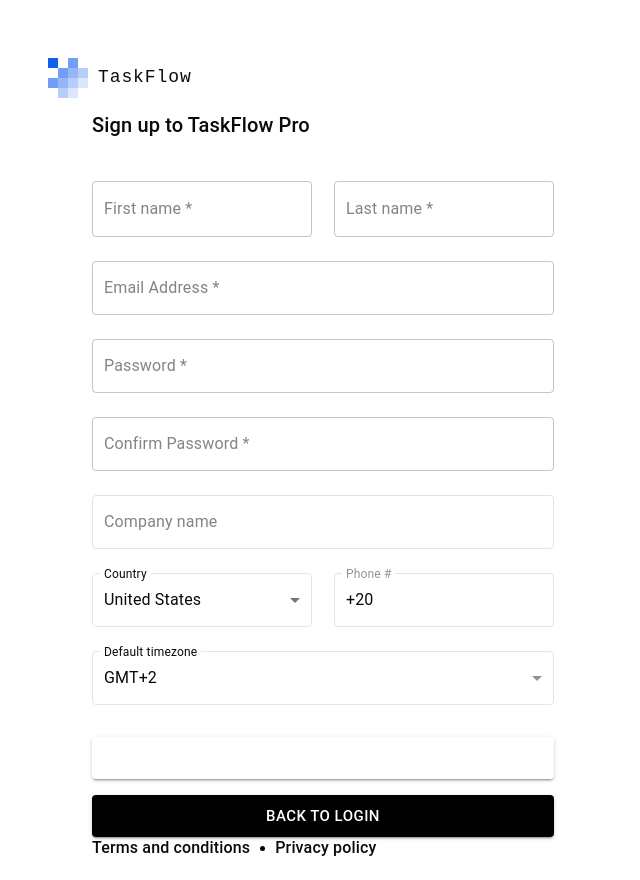
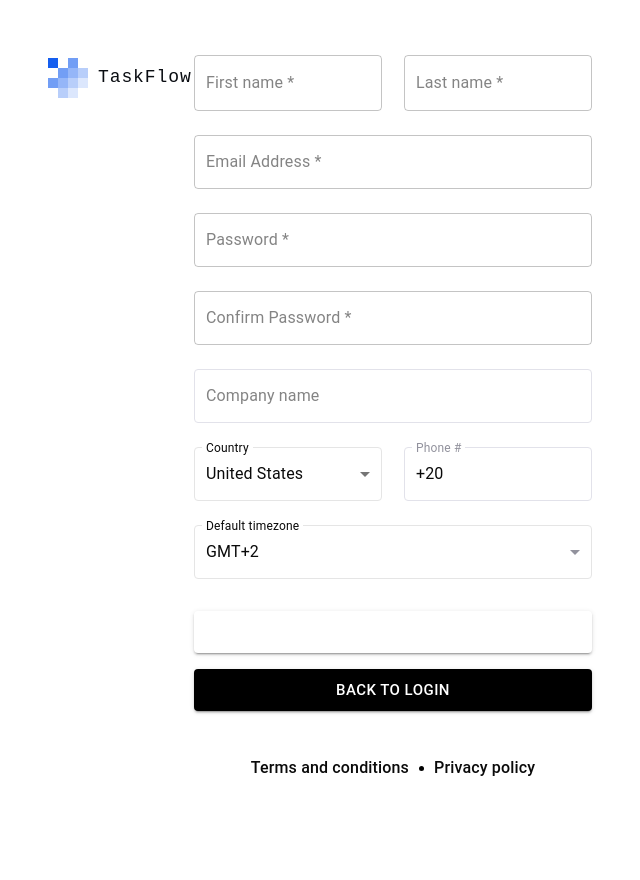
Before and after one commit to ahmedhass349/Task_Flow, a React app: page /signup in a window 1280 px wide. Shown: the whole page, without its empty margins (7-647 px from the left). After the commit the page ends 800 px from the top, so only its background shows below. Built offline with nearby package versions, Linux system fonts and the light colour scheme; the HTML template or start-up script is replaced by a standard one.

Commit message:
centered the sign up section

```diff
--- a/ReactApp/pages/Login.tsx
+++ b/ReactApp/pages/Login.tsx
@@ -81,10 +81,6 @@ export default function Login() {
 
         {/* Form */}
         <div className="flex-1 flex flex-col justify-center px-8 mx-auto w-full max-w-[460px] mt-[-200px]">
-          <div className="w-[345px]">
-          <h1 className="font-medium text-[20px] leading-[1.6] text-foreground tracking-[0.15px] mb-[48px] text-center">
-            Sign in
-          </h1>
 
           {/* Server error banner */}
           {authError && (
@@ -208,7 +204,6 @@ export default function Login() {
               </div>
             </div>
           </form>
-          </div>
         </div>
 
         {/* Footer */}
--- a/ReactApp/pages/Signup.tsx
+++ b/ReactApp/pages/Signup.tsx
@@ -139,10 +139,7 @@ export default function Signup() {
         </div>
 
         {/* Form */}
-        <div className="flex-1 flex flex-col justify-center pl-[99px] pr-[40px]">
-          <h1 className="font-medium text-[20px] leading-[1.6] text-foreground tracking-[0.15px] mb-[40px]">
-            Sign up to TaskFlow Pro
-          </h1>
+        <div className="flex-1 flex flex-col justify-center px-8 mx-auto w-full max-w-[462px] mt-[-100px]">
 
           {/* Server error banner */}
           {authError && (
@@ -488,7 +485,7 @@ export default function Signup() {
         </div>
 
         {/* Footer */}
-        <div className="pb-[20px] pl-[99px]">
+        <div className="pb-[20px] px-8 mx-auto">
           <AuthFooter />
         </div>
       </div>
```
